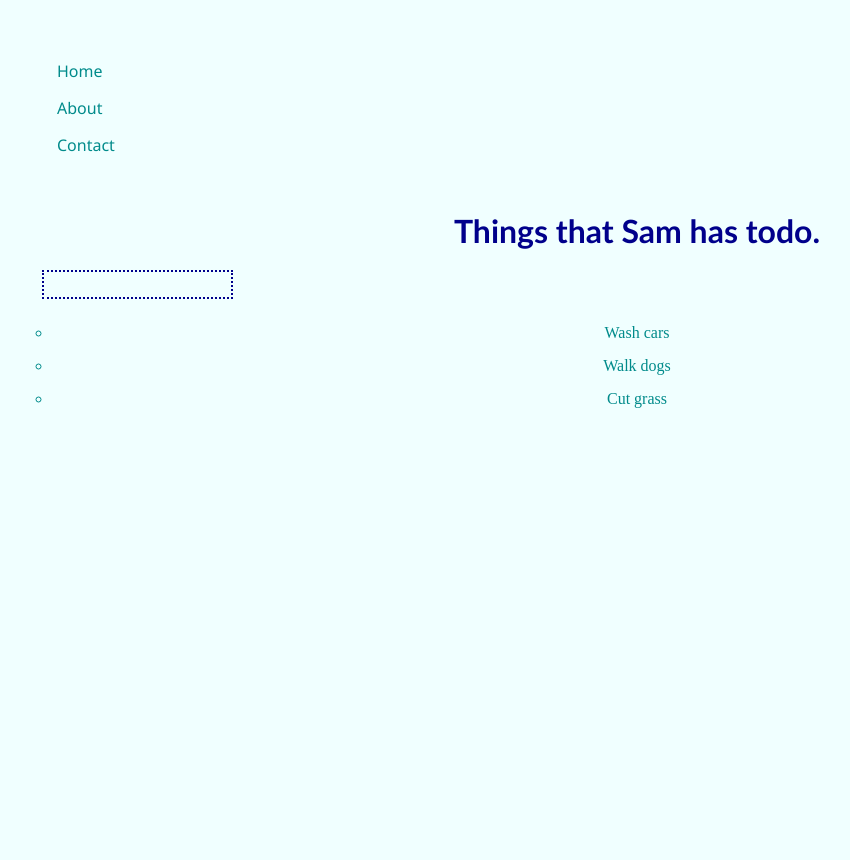
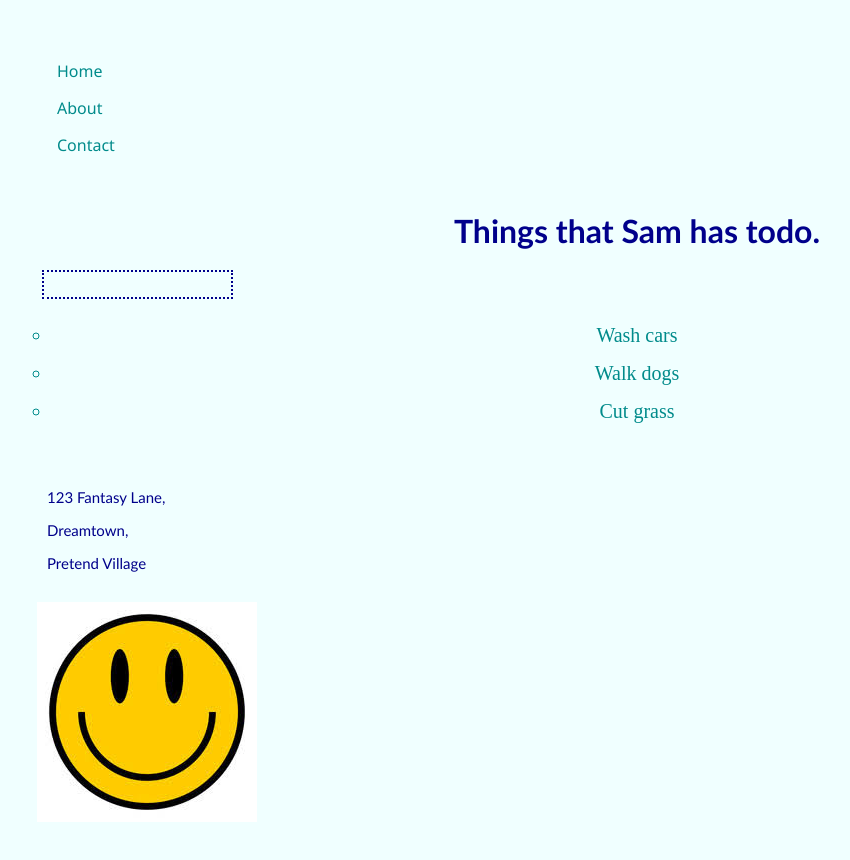
Before and after one commit to meesha94/html-css-recap, a plain HTML site: page index.html in a window 1280 px wide. Shown: the whole page, without its empty margins (3-853 px from the left). Before the commit the page ends 800 px from the top, so only its background shows below. Drawn offline with Linux system fonts and the light colour scheme.

Commit message:
added css for address

```diff
--- a/index.html
+++ b/index.html
@@ -50,8 +50,13 @@
     <!--  extra content/info -->
     <footer>
         <!--  an address -->
+        <div class="address">
+        <p>123 Fantasy Lane, </p>
+        <p>Dreamtown,</p>
+        <p>Pretend Village</p>
+        </div>
         <!-- a logo (image) -->
-
+        <img src="images/smile.jpeg" alt="logo">
     </footer>
 
 </body>
--- a/styles.css
+++ b/styles.css
@@ -21,6 +21,7 @@ h1 {
     color: darkcyan;
     list-style: circle;
     text-align: center;
+    font-size: 20px;
 }
 
 input {
@@ -28,3 +29,9 @@ input {
   border-style: dotted;
 
 }
+
+.address {
+    color: darkblue;
+    font-family: 'Gill Sans', 'Gill Sans MT', Calibri, 'Trebuchet MS', sans-serif;
+    font-size: 15px;
+}
```
Also changed, not shown: images/smile.jpeg (added), 2 other files.
